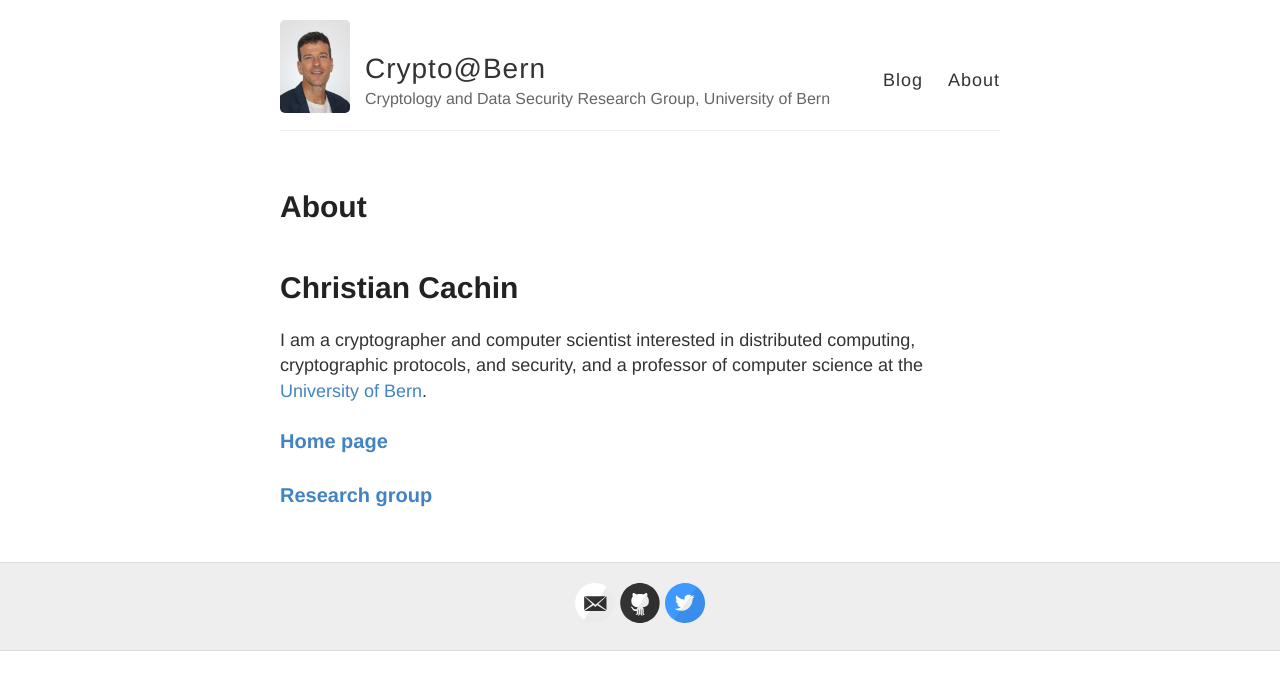
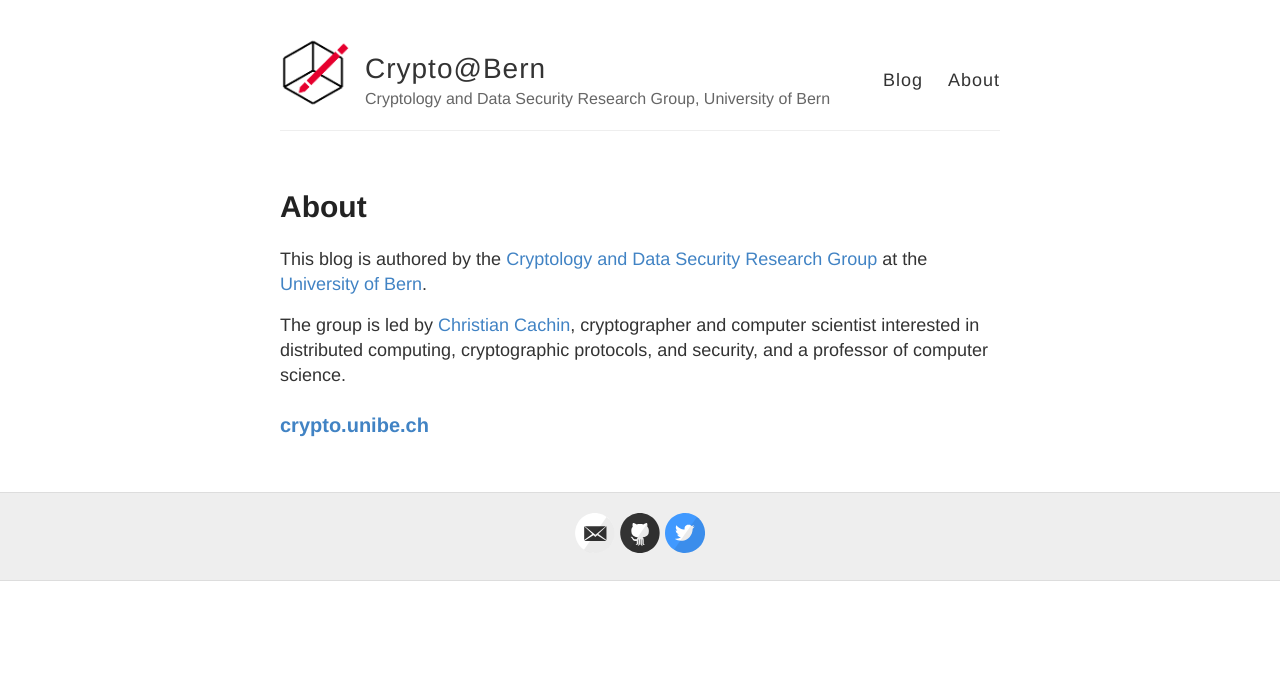
Before and after one commit to cryptobern/cryptobern.github.io, a Jekyll site: the page built from about.md, in a window 1280 px wide. Shown: the top 690 px of the page. Built offline with Jekyll 4.4.1, drawn with Linux system fonts in a browser that asks for light colours.

Commit message:
post and new about

```diff
--- a/_config.yml
+++ b/_config.yml
@@ -10,7 +10,7 @@ title: Crypto@Bern
 description: Cryptology and Data Security Research Group, University of Bern
 
 # URL of your avatar or profile pic (you could use your GitHub profile pic)
-avatar: /images/cc.jpg
+avatar: /images/ico/boxblog-vert.png
 
 # Show post future posts already?
 future: false
--- a/about.md
+++ b/about.md
@@ -4,12 +4,11 @@ title: About
 permalink: /about/
 ---
 
-# [Christian Cachin](//crypto.unibe.ch/cc/)
+This blog is authored by the [Cryptology and Data Security Research
+Group](//crypto.unibe.ch) at the [University of Bern](//www.unibe.ch/).
 
-I am a cryptographer and computer scientist interested in distributed
-computing, cryptographic protocols, and security, and a professor of
-computer science at the [University of Bern](//www.inf.unibe.ch/).
+The group is led by [Christian Cachin](//crypto.unibe.ch/cc/),
+cryptographer and computer scientist interested in distributed computing,
+cryptographic protocols, and security, and a professor of computer science.
 
-### [Home page](//crypto.unibe.ch/cc/)
-
-### [Research group](//crypto.unibe.ch/)
+### [crypto.unibe.ch](//crypto.unibe.ch/)
```
Also changed, not shown: _posts/2022-11-12-permissionless.md (added, +86 -0 lines), images/ico/boxblog-vert.png (added).
